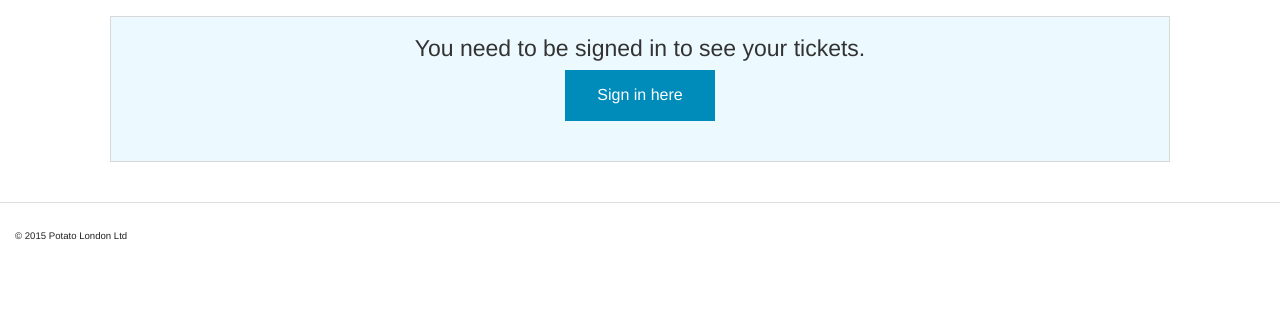
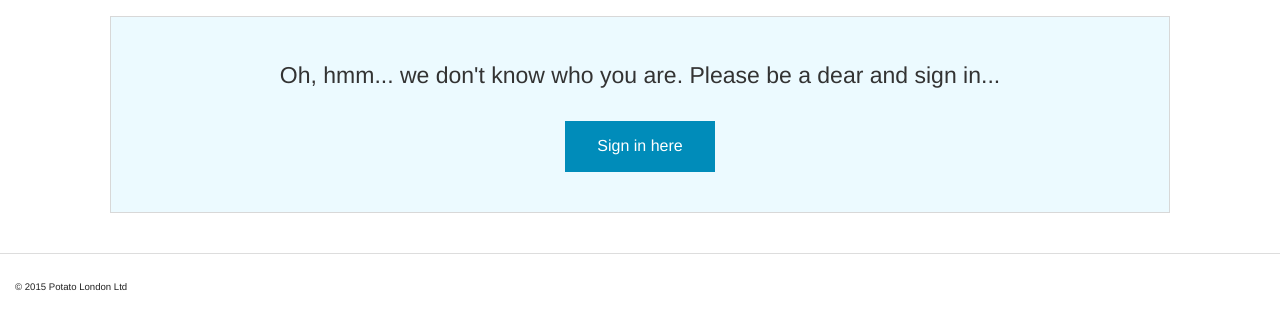
Before and after one commit to ercchy/task-tracker, a Django app: template tracker/templates/site/my_tickets.html in a window 1280 px wide. Shown: the part 45-374 px from the top of the page. Run offline with Django 3.2, Linux system fonts and the light colour scheme; the template is opened without the code that fills it, so the values that code supplies are empty.

Commit message:
Fix copy
A bit of a copy fixing so user can understand better what we need from them.

```diff
--- a/tracker/templates/site/my_tickets.html
+++ b/tracker/templates/site/my_tickets.html
@@ -43,9 +43,11 @@
 				{% endfor %}
 			{% else %}
 				<div class="panel callout">
+					<br />
 					<h4 class="text-center">
-						You need to be signed in to see your tickets.
-					</h4>
+						Oh, hmm... we don't know who you are. Please be a dear
+						and sign in...
+					</h4><br />
 					<p class="text-center">
 						<a class="button" href="{% url "djangae_login_redirect" %}">
 							Sign in here
```
